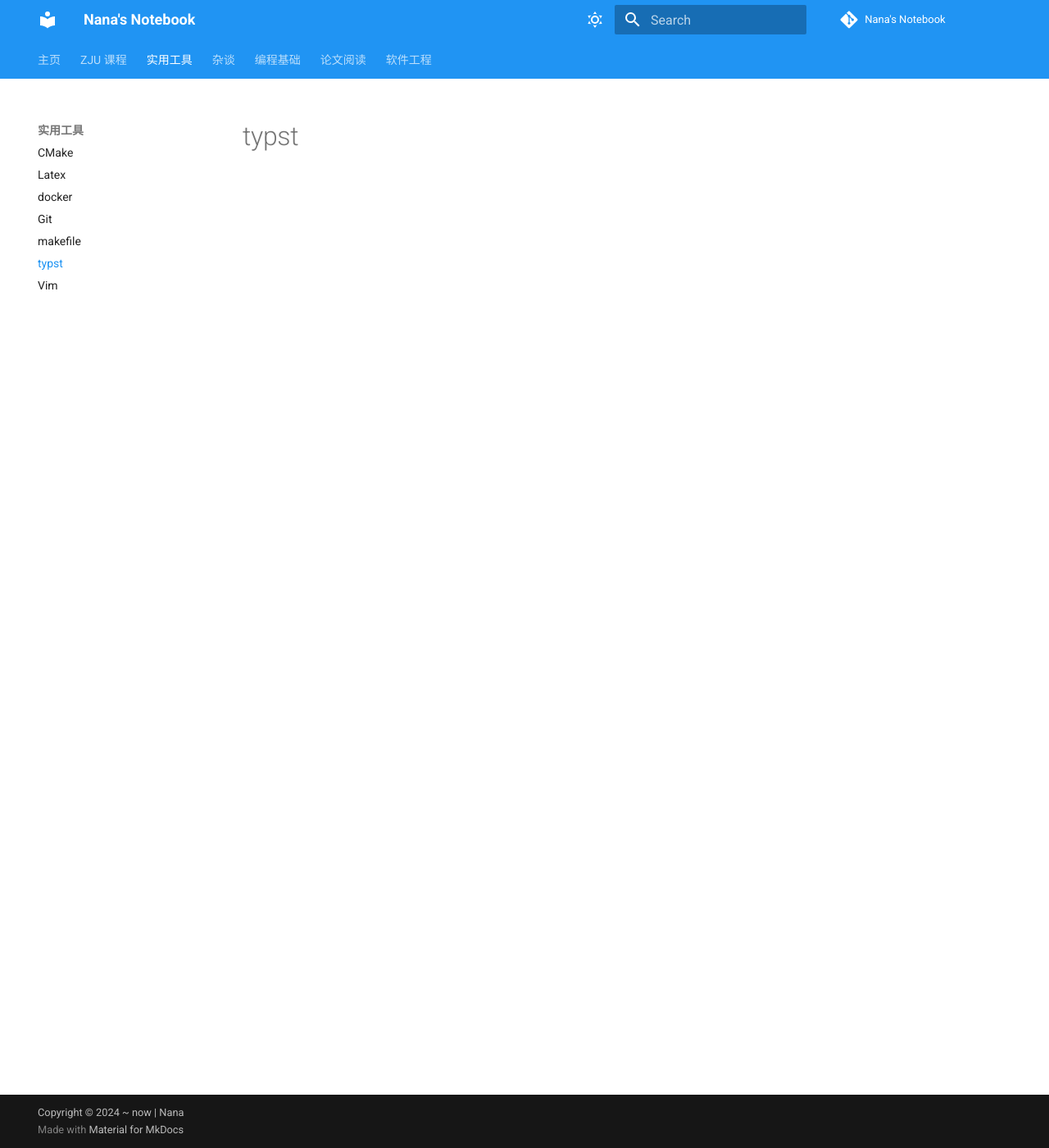
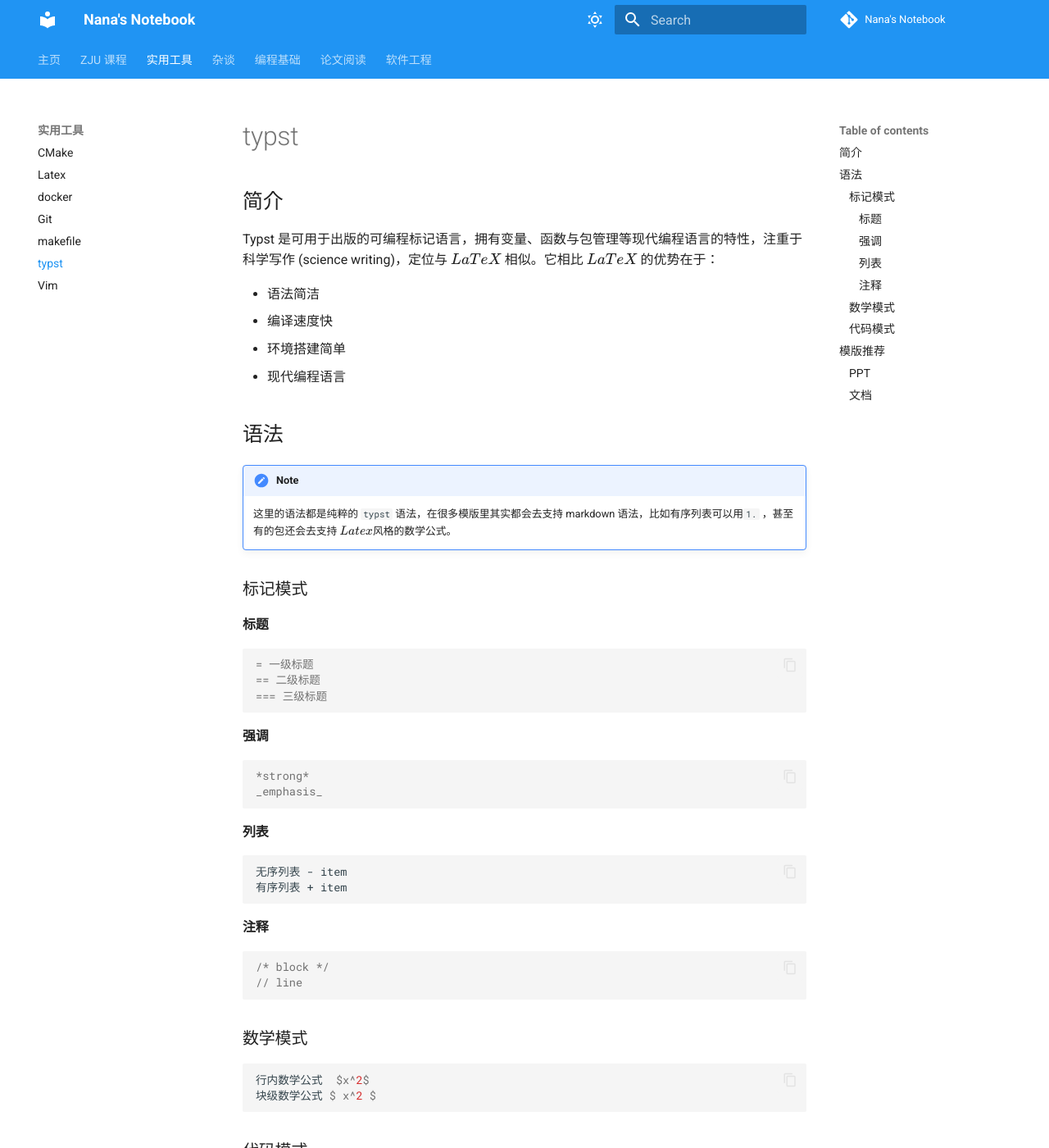
Before and after one commit to cagoya/ZZHZJU.github.io, an MkDocs documentation site: the page built from docs/实用工具/typst.md, in a window 1280 px wide and 1400 px high. Shown: the whole window at 82% size. Built offline with MkDocs 1.6.1 and Material for MkDocs 9.7.7, drawn with Linux system fonts in a browser that asks for light colours; comment, search, counter and statistics services are not loaded; some of the changed text lies outside the part shown.

Commit message:
add：添加 typst 简介

````diff
--- a/docs/实用工具/typst.md
+++ b/docs/实用工具/typst.md
@@ -1 +1,71 @@
 # typst
+
+## 简介
+
+Typst 是可用于出版的可编程标记语言，拥有变量、函数与包管理等现代编程语言的特性，注重于科学写作 (science writing)，定位与 $LaTeX$ 相似。它相比 $LaTeX$ 的优势在于：
+
+* 语法简洁
+* 编译速度快
+* 环境搭建简单
+* 现代编程语言
+
+## 语法
+
+!!!note 注意
+    这里的语法都是纯粹的 `typst` 语法，在很多模版里其实都会去支持 markdown 语法，比如有序列表可以用`1. ` ，甚至有的包还会去支持 $Latex $风格的数学公式。
+
+### 标记模式
+
+#### 标题
+
+```typst
+= 一级标题
+== 二级标题
+=== 三级标题
+```
+
+#### 强调
+
+```typst
+*strong*
+_emphasis_
+```
+
+#### 列表
+
+```typst
+无序列表 - item
+有序列表 + item
+```
+
+#### 注释
+
+```typst
+/* block */
+// line
+```
+
+### 数学模式
+
+```typst
+行内数学公式	$x^2$
+块级数学公式 $ x^2 $
+```
+
+### 代码模式
+
+typst 支持函数式编程，这部分比较 advanced，这里不展开。
+
+## 模版推荐
+
+### PPT
+
+PPT 推荐 [touying](https://touying-typ.github.io/zh/docs/intro/)，尤其是[University 主题](https://touying-typ.github.io/zh/docs/themes/university)。
+
+![alt text](images/touying.png)
+
+### 文档
+
+文档推荐[ori](https://typst.app/universe/package/ori/)
+
+![alt text](images/ori.png)
````
Also changed, not shown: docs/实用工具/images/ori.png (added), docs/实用工具/images/touying.png (added).
